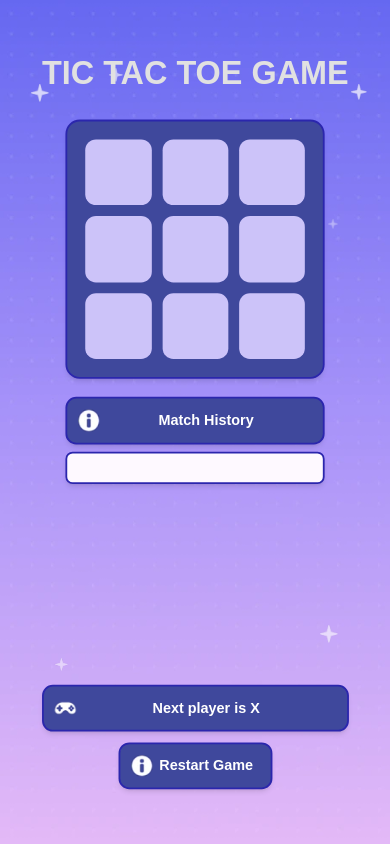
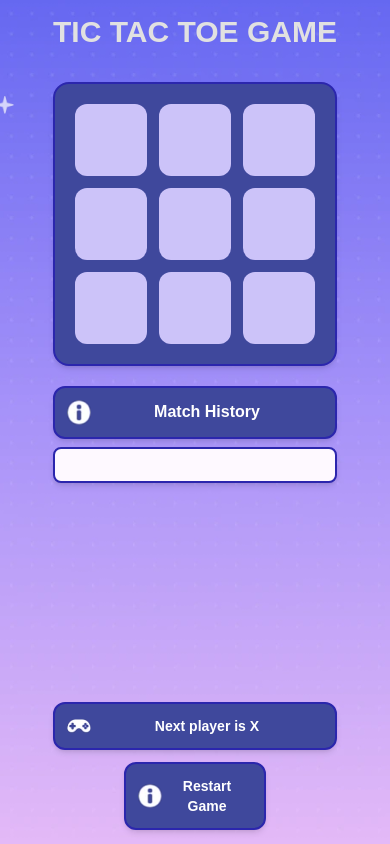
Before and after one commit to Framzy/React-Tic-Tac-Toe, a React (Vite) app: page / in a window 390 px wide. Built offline with nearby package versions, Linux system fonts and the light colour scheme; the HTML template or start-up script is replaced by a standard one.

Commit message:
add framer-motion dependency and enhance layout responsiveness with mobile support

```diff
--- a/package.json
+++ b/package.json
@@ -11,6 +11,7 @@
   },
   "dependencies": {
     "autoprefixer": "^10.4.21",
+    "framer-motion": "^12.38.0",
     "postcss": "^8.5.6",
     "react": "^19.1.1",
     "react-dom": "^19.1.1"
--- a/src/app/Layout.jsx
+++ b/src/app/Layout.jsx
@@ -1,17 +1,26 @@
+import { useEffect, useState } from "react";
+import { desktopStars, mobileStars } from "../data/stars.data";
 import { useGameLogic } from "../hooks/useGameLogic";
-import { stars } from "../data/stars.data";
 import background from "../assets/background.webp";
-import Board from "../components/Board";
-import GameInfo from "../components/GameInfo";
-import Status from "../components/Status";
-import ResetButtton from "../logic/components/ResetButton";
+import StarsBackground from "../components/background/StarsBackground";
 import TopLayout from "../layouts/TopLayout";
 import BottomLayout from "../layouts/BottomLayout";
-import StarsBackground from "../components/background/StarsBackground";
 
 export default function Layout() {
+  const [isMobile, setIsMobile] = useState(window.innerWidth < 640);
+
+  const stars = isMobile ? mobileStars : desktopStars;
+
   const { xIsNext, currentSquares, handlePlay, jumpTo, moves, resetGame } =
     useGameLogic();
+
+  useEffect(() => {
+    const handleResize = () => {
+      setIsMobile(window.innerWidth < 640);
+    };
+    window.addEventListener("resize", handleResize);
+    return () => window.removeEventListener("resize", handleResize);
+  }, []);
 
   return (
     <main className="relative min-h-screen w-full flex justify-center items-center overflow-hidden">
@@ -23,23 +32,15 @@ export default function Layout() {
         }}
       ></div>
 
-      {/* Layer 2: Stars */}
-      <div className="stars-layer fixed inset-0 pointer-events-none z-10">
-        <StarsBackground stars={stars} />
-      </div>
+      <div className="scene relative z-20 flex justify-center items-center">
+        {/* Layer 2: Stars */}
+        <div className="stars-layer absolute inset-0 pointer-events-none z-0">
+          <StarsBackground stars={stars} />
+        </div>
 
-      {/* Layer 3: Content */}
-      <div className="content relative z-20 flex justify-center items-center">
-        <div
-          className="
-      flex flex-col
-      justify-center items-center
-      gap-8
-      origin-center
-      scale-90 md:scale-100 lg:scale-105
-    "
-        >
-          <h1 className="text-[#e1e1e1] text-center text-4xl sm:text-5xl md:text-6xl font-extrabold">
+        {/* Layer 3: Content */}
+        <div className="content relative z-10 flex flex-col justify-center items-center gap-8 origin-center">
+          <h1 className="text-[#e1e1e1] text-center text-3xl sm:text-4xl md:text-5xl lg:text-6xl font-extrabold">
             TIC TAC TOE GAME
           </h1>
 
--- a/src/components/Status.jsx
+++ b/src/components/Status.jsx
@@ -20,7 +20,7 @@ export default function Status({ xIsNext, squares }) {
     <>
       <div className="w-full flex items-center p-3 bg-[var(--color-primary)] border-2 border-[var(--color-secondary)] rounded-xl shadow-md">
         <img src={gameIcon} alt="Move History" className="w-6" />
-        <p className="flex-1 text-white text-md text-center font-bold">
+        <p className="flex-1 text-white text-sm sm:text-md  text-center font-bold">
           {status}
         </p>
       </div>
--- a/src/data/stars.data.js
+++ b/src/data/stars.data.js
@@ -1,82 +1,77 @@
-export const stars = [
+export const desktopStars = [
   {
     id: 1,
-    x: 8,
+    x: -40,
+    y: -10,
+    size: 23,
+    opacity: 0.7,
+    delay: 0,
+  },
+  {
+    id: 2,
+    x: -12,
+    y: 2,
+    size: 38,
+    opacity: 1,
+    delay: 1,
+  },
+  {
+    id: 3,
+    x: 105,
+    y: 2,
+    size: 38,
+    opacity: 1,
+    delay: 1,
+  },
+  {
+    id: 4,
+    x: 140,
+    y: 3,
+    size: 30,
+    opacity: 0.6,
+    delay: 1,
+  },
+  {
+    id: 5,
+    x: -25,
+    y: 50,
+    size: 15,
+    opacity: 0.5,
+    delay: 0,
+  },
+  {
+    id: 6,
+    x: -45,
+    y: 90,
+    size: 23,
+    opacity: 0.8,
+    delay: 0,
+  },
+  {
+    id: 7,
+    x: 124,
+    y: 45,
+    size: 22,
+    opacity: 0.8,
+    delay: 0,
+  },
+  {
+    id: 8,
+    x: 140,
+    y: 95,
+    size: 20,
+    opacity: 0.8,
+    delay: 0,
+  },
+];
+
+export const mobileStars = [
+  {
+    id: 1,
+    x: -20,
     y: 10,
     size: 18,
     opacity: 0.7,
     delay: 0,
   },
-  {
-    id: 2,
-    x: 22,
-    y: 20,
-    size: 26,
-    opacity: 1,
-    delay: 1,
-  },
-  {
-    id: 3,
-    x: 28,
-    y: 8,
-    size: 14,
-    opacity: 0.6,
-    delay: 2,
-  },
-  {
-    id: 4,
-    x: 72,
-    y: 14,
-    size: 20,
-    opacity: 0.8,
-    delay: 0.5,
-  },
-  {
-    id: 5,
-    x: 84,
-    y: 26,
-    size: 10,
-    opacity: 0.4,
-    delay: 1.5,
-  },
-  {
-    id: 6,
-    x: 90,
-    y: 10,
-    size: 16,
-    opacity: 0.7,
-    delay: 2.5,
-  },
-  {
-    id: 7,
-    x: 14,
-    y: 78,
-    size: 13,
-    opacity: 0.5,
-    delay: 1.2,
-  },
-  {
-    id: 8,
-    x: 82,
-    y: 74,
-    size: 18,
-    opacity: 0.6,
-    delay: 0.8,
-  },
-  {
-    id: 9,
-    x: 64,
-    y: 88,
-    size: 11,
-    opacity: 0.4,
-    delay: 1.8,
-  },
-  {
-    id: 10,
-    x: 38,
-    y: 82,
-    size: 15,
-    opacity: 0.6,
-    delay: 2.2,
-  },
 ];
--- a/src/logic/components/ResetButton.jsx
+++ b/src/logic/components/ResetButton.jsx
@@ -8,7 +8,7 @@ export default function ResetButtton({ resetGame }) {
         onClick={resetGame}
       >
         <img src={matchHistoryIcon} alt="Move History" className="w-6 h-6" />
-        <p className="flex-1 text-white text-md text-center font-bold">
+        <p className="flex-1 text-white text-sm sm:text-md text-center font-bold">
           Restart Game
         </p>{" "}
       </button>
```
Also changed, not shown: 1 other file (tests, documents, lock files or other folders).
